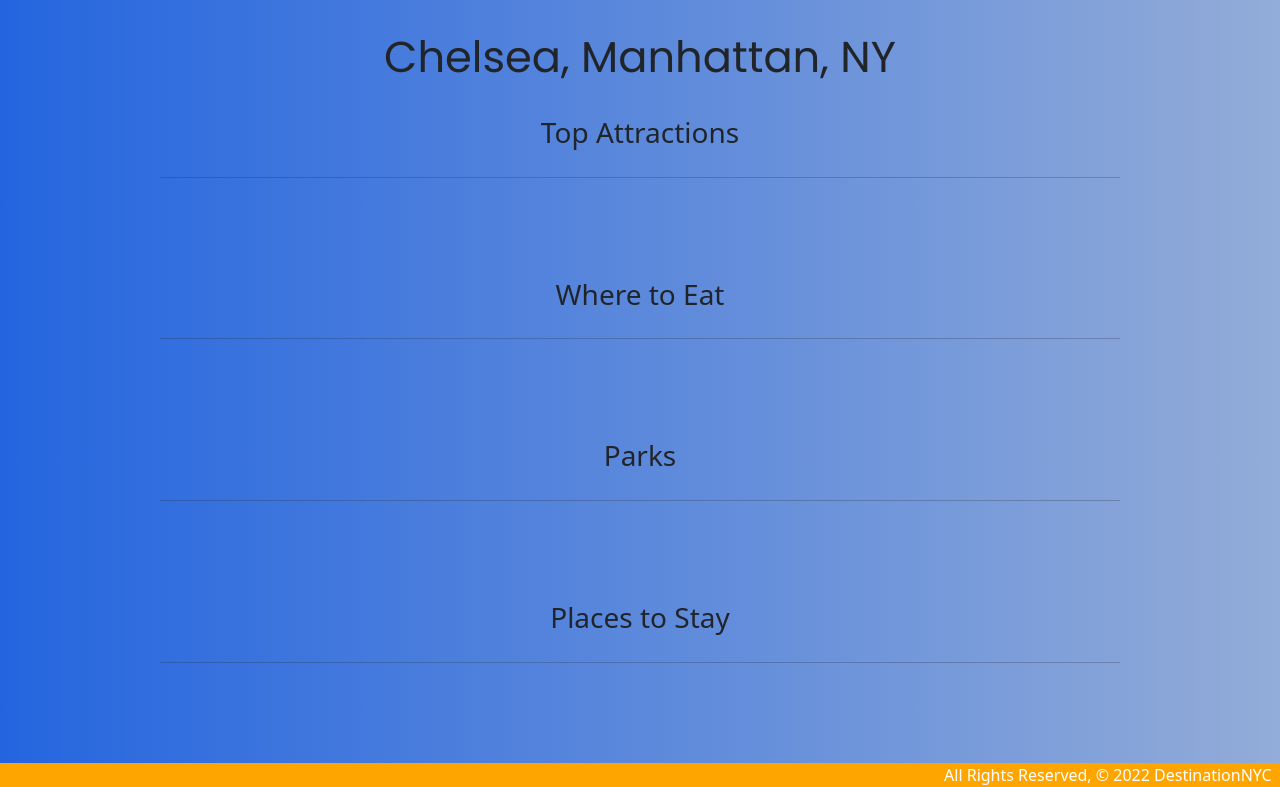
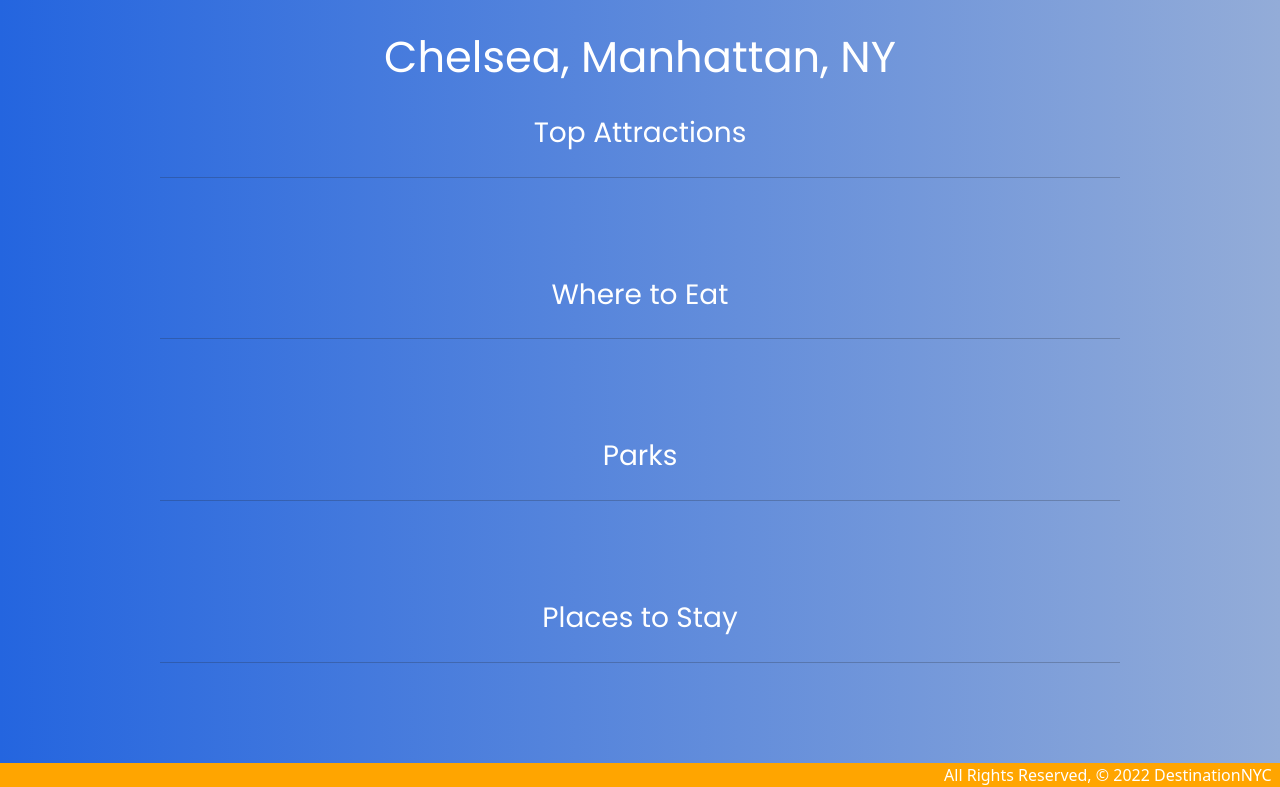
Before and after one commit to Mira85/project_4, a Django app: page /neighborhoods/3/ in a window 1280 px wide. Shown: the part 52-839 px from the top of the page. Run offline with Django 4.2, Linux system fonts and the light colour scheme; data comes from the database, SQL or seed files in the repository; data that the repository does not hold is empty; style sheets or scripts are compiled from the project's sources; some libraries are stand-ins or nearby versions.

Commit message:
changed headers to white

```diff
--- a/main_app/static/css/styles.css
+++ b/main_app/static/css/styles.css
@@ -364,6 +364,7 @@ footer {
     text-align: center;
     margin-top: 2%;
     margin-bottom: 2%;
+    color: white;
     font-family: 'Poppins', Arial, Helvetica, sans-serif;
 }
 
--- a/main_app/templates/neighborhood/neighborhood_fetch.html
+++ b/main_app/templates/neighborhood/neighborhood_fetch.html
@@ -4,7 +4,7 @@
         <h1 class="title">{{ neighborhood.name}}, {{ neighborhood.borough }}</h1>
 
         <section id="top_attraction_section">
-            <h3>Top Attractions</h3>
+            <h3 class="title">Top Attractions</h3>
             <hr>
             <div class="neighborhood-fetch-cards-container">
                 {% for point_of_interest in points_of_interest %}
@@ -33,7 +33,7 @@
         </section>
 
         <section id="restaurant_section">
-            <h3>Where to Eat</h3>
+            <h3 class="title">Where to Eat</h3>
             <hr>
             <div class="neighborhood-fetch-cards-container">
                 {% for point_of_interest in points_of_interest %}
@@ -65,7 +65,7 @@
         </section>
 
         <section id="park_section">
-            <h3>Parks</h3>
+            <h3 class="title">Parks</h3>
             <hr>
             <div class="neighborhood-fetch-cards-container">
                 {% for point_of_interest in points_of_interest %}
@@ -97,7 +97,7 @@
         </section>
 
         <section id="places_to_stay_section">
-            <h3>Places to Stay</h3>
+            <h3 class="title">Places to Stay</h3>
             <hr>
             <div class="neighborhood-fetch-cards-container">
                 {% for point_of_interest in points_of_interest %}
```
